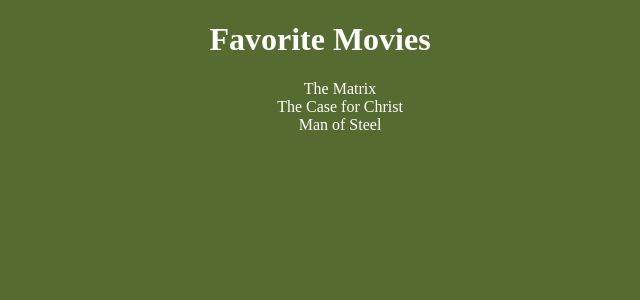
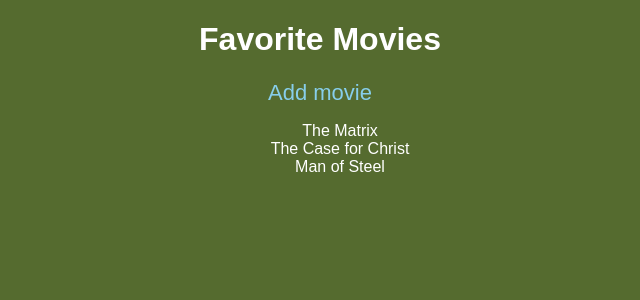
Before and after one commit to banko2/movie-list, a PHP site: page / in a window 1280 px wide. Shown: the top 300 px of the page, without its empty margins (320-960 px from the left). Run offline with PHP 8.4, Linux system fonts and the light colour scheme.

Commit message:
Add movie button

```diff
--- a/index.php
+++ b/index.php
@@ -11,11 +11,14 @@
     <div class="content">
         <h1>Favorite Movies</h1>
 
+        <a class="button" href="addMovie.php">Add movie</a>
+
         <ul class="movie-list">
             <li>The Matrix</li>
             <li>The Case for Christ</li>
             <li>Man of Steel</li>
         </ul>
+
     </div>
 </body>
 </html>
--- a/style.css
+++ b/style.css
@@ -1,6 +1,7 @@
 body {
     background-color: darkolivegreen;
     color: white;
+    font-family: sans-serif;
 }
 
 .content {
@@ -12,3 +13,13 @@ body {
 .movie-list {
     list-style: none;
 }
+
+.button {
+    color: skyblue;
+    text-decoration: none;
+    font-size: 22px;
+}
+
+.button:hover {
+    text-decoration: underline;
+}
```
